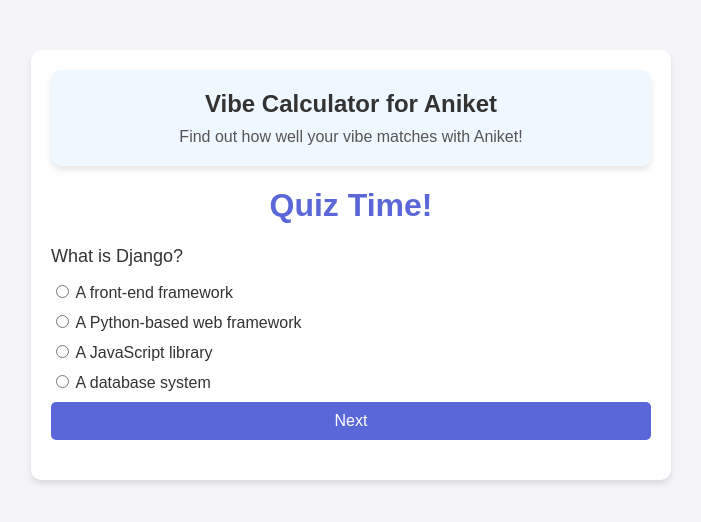
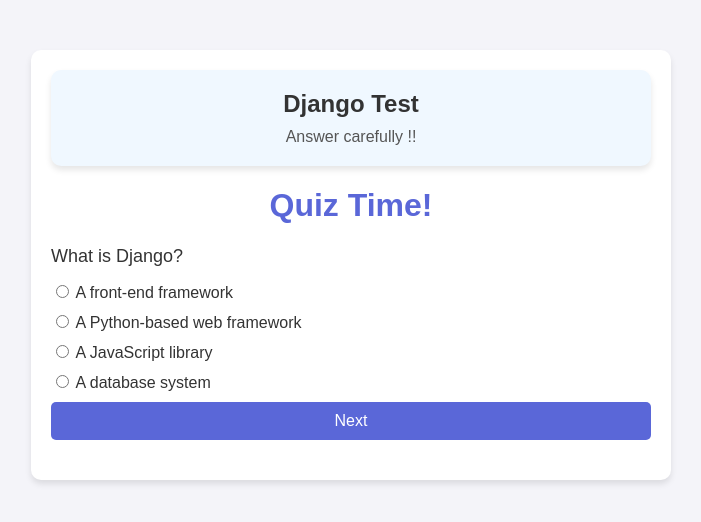
Before and after one commit to aniketArun/VibeCalculator, a plain HTML site: page index.html in a window 1280 px wide. Shown: the whole page, without its empty margins (289-990 px from the left). Drawn offline with Linux system fonts and the light colour scheme.

Commit message:
django quiz

```diff
--- a/index.html
+++ b/index.html
@@ -10,8 +10,8 @@
     <div class="container">
         <!-- Vibe Calculator Card -->
         <div class="vibe-card">
-            <h2>Vibe Calculator for Aniket</h2>
-            <p>Find out how well your vibe matches with Aniket!</p>
+            <h2>Django Test</h2>
+            <p>Answer carefully !!</p>
         </div>
 
         <!-- Quiz Section -->
```
